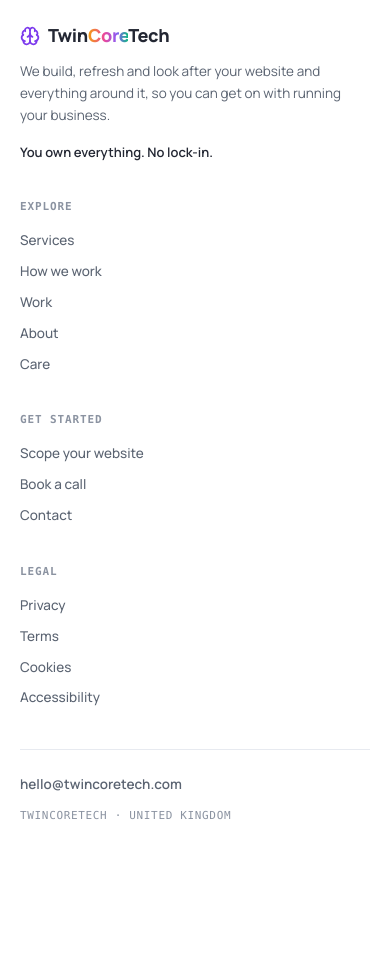
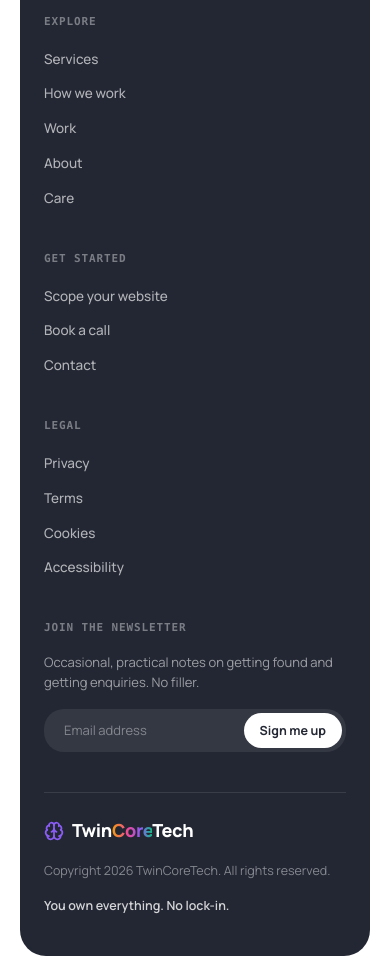
Before and after one commit to ayodhbhojithh/twinloom, a Next.js app: page / in a window 390 px wide. Shown: the part 7508-8484 px from the top of the page. Before the commit the page ends 8380 px from the top, so only its background shows below. Built offline with nearby package versions, Linux system fonts and the light colour scheme.

Commit message:
Enhance SiteFooter and BrandMark components by adding a newsletter section with a form for user subscriptions. Update BrandMark to support a 'tone' prop for better color contrast on dark backgrounds. Refactor layout for improved responsiveness and visual hierarchy.

```diff
--- a/components/layout/brand-mark.tsx
+++ b/components/layout/brand-mark.tsx
@@ -16,9 +16,12 @@ import { cn } from "@/lib/utils";
  */
 export function BrandMark({
   size = "default",
+  tone = "default",
   className,
 }: {
   size?: "default" | "large";
+  /** `onDark` lightens the glyph, which loses too much contrast in brand purple. */
+  tone?: "default" | "onDark";
   className?: string;
 }) {
   const { head, accent, tail } = SITE.wordmark;
@@ -29,7 +32,11 @@ export function BrandMark({
       <Brain
         aria-hidden
         strokeWidth={2.1}
-        className={cn("shrink-0 text-brand", large ? "size-5" : "size-[18px]")}
+        className={cn(
+          "shrink-0",
+          tone === "onDark" ? "text-accent-violet" : "text-brand",
+          large ? "size-5" : "size-[18px]",
+        )}
       />
 
       <span
--- /dev/null
+++ b/components/layout/newsletter-form.tsx
@@ -0,0 +1,61 @@
+"use client";
+
+import { useState } from "react";
+import { Check } from "lucide-react";
+
+import { NEWSLETTER, SITE } from "@/lib/content/site";
+
+/**
+ * Newsletter signup.
+ *
+ * There is no list or backend yet, so rather than fake a subscription this opens
+ * the visitor's mail client with the request already written. It does something
+ * real, and it is one function to swap for a server action once a list exists.
+ */
+export function NewsletterForm() {
+  const [email, setEmail] = useState("");
+  const [sent, setSent] = useState(false);
+
+  function handleSubmit(event: React.FormEvent<HTMLFormElement>) {
+    event.preventDefault();
+    if (!email.trim()) return;
+
+    const body = `Please add me to the newsletter: ${email.trim()}`;
+
+    window.location.href = `mailto:${SITE.email}?subject=${encodeURIComponent(
+      "Newsletter signup",
+    )}&body=${encodeURIComponent(body)}`;
+
+    setSent(true);
+  }
+
+  if (sent) {
+    return (
+      <p className="flex items-center gap-2 rounded-pill bg-white/8 px-4 py-2.5 text-[13px] font-semibold text-white">
+        <Check aria-hidden className="size-4 text-accent-emerald" strokeWidth={3} />
+        Your mail app is open, just hit send.
+      </p>
+    );
+  }
+
+  return (
+    <form onSubmit={handleSubmit} className="flex rounded-pill bg-white/8 p-1">
+      <input
+        type="email"
+        required
+        value={email}
+        onChange={(event) => setEmail(event.target.value)}
+        placeholder={NEWSLETTER.placeholder}
+        aria-label="Email address"
+        className="min-w-0 flex-1 bg-transparent px-4 text-[13px] text-white outline-none placeholder:text-white/40"
+      />
+
+      <button
+        type="submit"
+        className="shrink-0 rounded-pill bg-white px-4 py-2 text-[12.5px] font-bold whitespace-nowrap text-ink transition-opacity hover:opacity-85"
+      >
+        {NEWSLETTER.action}
+      </button>
+    </form>
+  );
+}
--- a/components/layout/site-footer.tsx
+++ b/components/layout/site-footer.tsx
@@ -1,39 +1,47 @@
 import { Container } from "@/components/shared";
-import { FOOTER_NAV, SITE } from "@/lib/content/site";
+import { FOOTER_NAV, NEWSLETTER, SITE } from "@/lib/content/site";
 
 import { BrandMark } from "./brand-mark";
+import { NewsletterForm } from "./newsletter-form";
 
 /**
- * The global footer: three columns, contact, and the ownership line that the
- * artifacts repeat everywhere. The one hairline on the page sits here, marking
- * the end of the content rather than dividing it.
+ * The global footer.
+ *
+ * A dark block inset from the page rather than a ruled band. The page is white
+ * throughout with no dividers, so a rule here would read as one more section
+ * boundary; a block reads as the end of the page. The gradient hairline across
+ * its top is the accent set's second and last appearance, after the wordmark.
+ *
+ * Link columns and the signup share the top row; the wordmark, the copyright and
+ * the ownership line sit on a bar under one hairline.
  */
 export function SiteFooter() {
+  /* Static rendering bakes this in at build, which is what we want: a rebuild
+     refreshes it and nothing ships a hardcoded year. */
+  const year = new Date().getFullYear();
+
   return (
-    <footer className="mt-auto border-t border-line">
-      <Container width="wide" className="py-12">
-        <div className="grid gap-9 sm:grid-cols-2 lg:grid-cols-[1.4fr_1fr_1fr_1fr]">
-          <div className="max-w-[360px]">
-            <BrandMark size="large" />
-            <p className="mt-3 text-[13.5px] leading-[1.6] text-body">
-              {SITE.description}
-            </p>
-            <p className="mt-4 text-[13px] font-semibold text-ink">
-              {SITE.ownership}
-            </p>
-          </div>
+    <footer className="mt-auto pb-5 sm:pb-6">
+      <Container>
+        <div className="relative overflow-hidden rounded-[26px] bg-ink px-6 py-10 text-white sm:px-10 sm:py-12">
+          <span
+            aria-hidden
+            className="bg-brand-gradient absolute inset-x-0 top-0 h-px opacity-70"
+          />
 
+          <div className="grid gap-10 sm:grid-cols-2 lg:grid-cols-[repeat(3,minmax(0,1fr))_minmax(0,1.5fr)]">
             {FOOTER_NAV.map((group) => (
               <nav key={group.title} aria-label={group.title}>
-              <h2 className="font-mono text-[11px] font-extrabold tracking-[0.08em] text-faint uppercase">
+                <h2 className="font-mono text-[11px] font-extrabold tracking-[0.08em] text-white/40 uppercase">
                   {group.title}
                 </h2>
-              <ul className="mt-3 flex flex-col gap-1.5">
+
+                <ul className="mt-4 flex flex-col gap-2.5">
                   {group.items.map((item) => (
                     <li key={`${group.title}-${item.label}`}>
                       <a
                         href={item.href}
-                      className="text-[13.5px] font-medium text-body transition-colors hover:text-ink"
+                        className="text-[13.5px] font-medium text-white/65 transition-colors hover:text-white"
                       >
                         {item.label}
                       </a>
@@ -42,18 +50,33 @@ export function SiteFooter() {
                 </ul>
               </nav>
             ))}
+
+            <div>
+              <h2 className="font-mono text-[11px] font-extrabold tracking-[0.08em] text-white/40 uppercase">
+                {NEWSLETTER.heading}
+              </h2>
+
+              <p className="mt-4 max-w-[340px] text-[13px] leading-[1.55] text-white/55">
+                {NEWSLETTER.body}
+              </p>
+
+              <div className="mt-4 max-w-[380px]">
+                <NewsletterForm />
+              </div>
+            </div>
           </div>
 
-        <div className="mt-10 flex flex-col gap-3 border-t border-line pt-6 sm:flex-row sm:items-center sm:justify-between">
-          <a
-            href={`mailto:${SITE.email}`}
-            className="text-[13.5px] font-semibold text-body transition-colors hover:text-ink"
-          >
-            {SITE.email}
-          </a>
-          <p className="font-mono text-[11px] tracking-[0.06em] text-faint uppercase">
-            {SITE.name} · {SITE.location}
+          <div className="mt-10 flex flex-col gap-4 border-t border-white/10 pt-6 sm:flex-row sm:items-center sm:justify-between">
+            <BrandMark size="large" tone="onDark" />
+
+            <p className="text-[12.5px] text-white/45">
+              Copyright {year} {SITE.name}. All rights reserved.
             </p>
+
+            <p className="text-[12.5px] font-semibold text-white/80">
+              {SITE.ownership}
+            </p>
+          </div>
         </div>
       </Container>
     </footer>
--- a/lib/content/site.ts
+++ b/lib/content/site.ts
@@ -20,6 +20,7 @@ export interface CallToAction {
   label: string;
   href: string;
 }
+
 
 export const SITE = {
   name: "TwinCoreTech",
@@ -58,6 +59,17 @@ export const SECONDARY_CTA: CallToAction = {
 
 /** The scoping journey. Not built yet. */
 export const SCOPE_ROUTE = "/scope";
+
+export const NEWSLETTER = {
+  heading: "Join the newsletter",
+  body: "Occasional, practical notes on getting found and getting enquiries. No filler.",
+  placeholder: "Email address",
+  action: "Sign me up",
+} as const;
+
+/* Social accounts are not here yet. When handles arrive they will need inline
+   brand SVGs: lucide dropped every brand logo in v1, so there is no icon for
+   LinkedIn or Instagram to import. */
 
 /**
  * Top nav. One scrollable page, so these are in page anchors, and every one of
```
Lines whose indentation alone changed are shown as unchanged.
